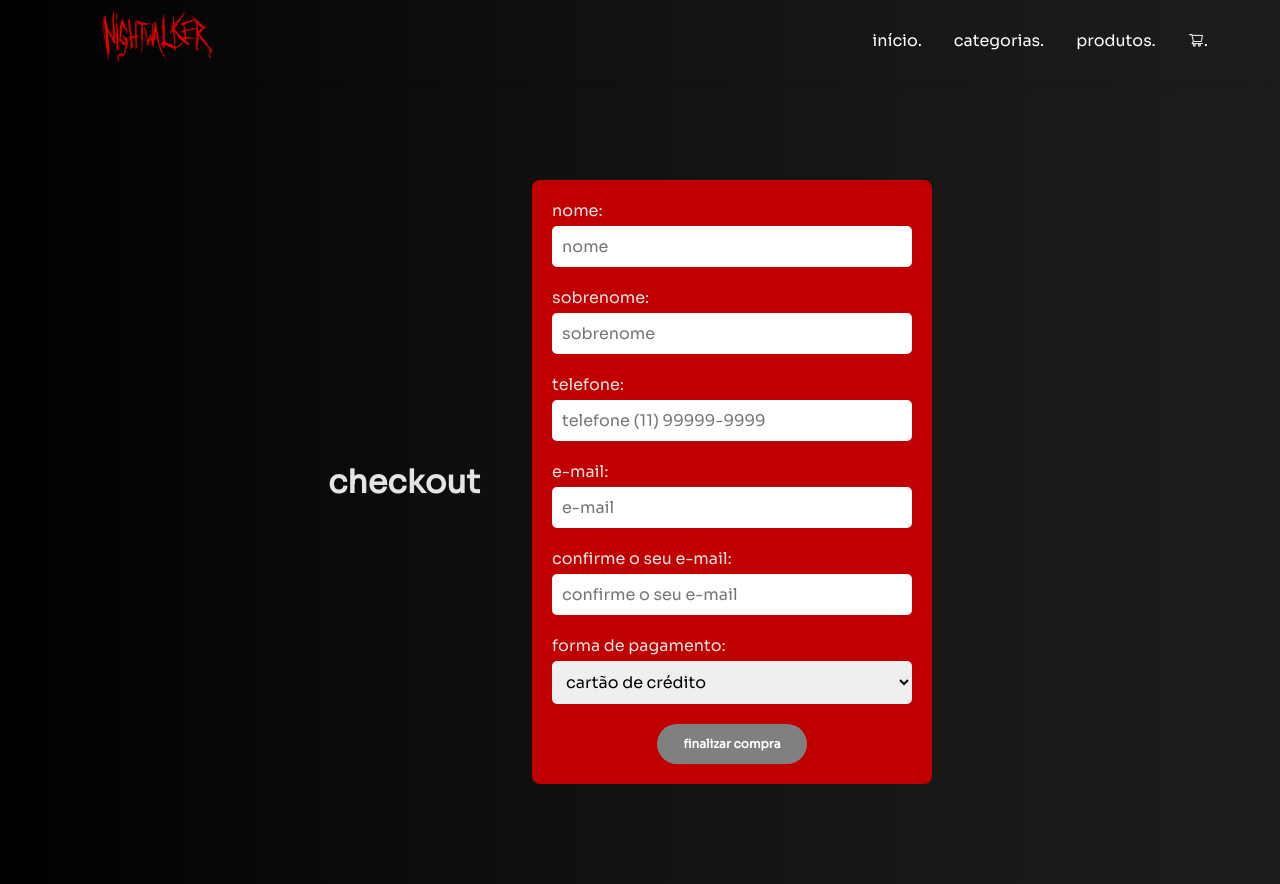
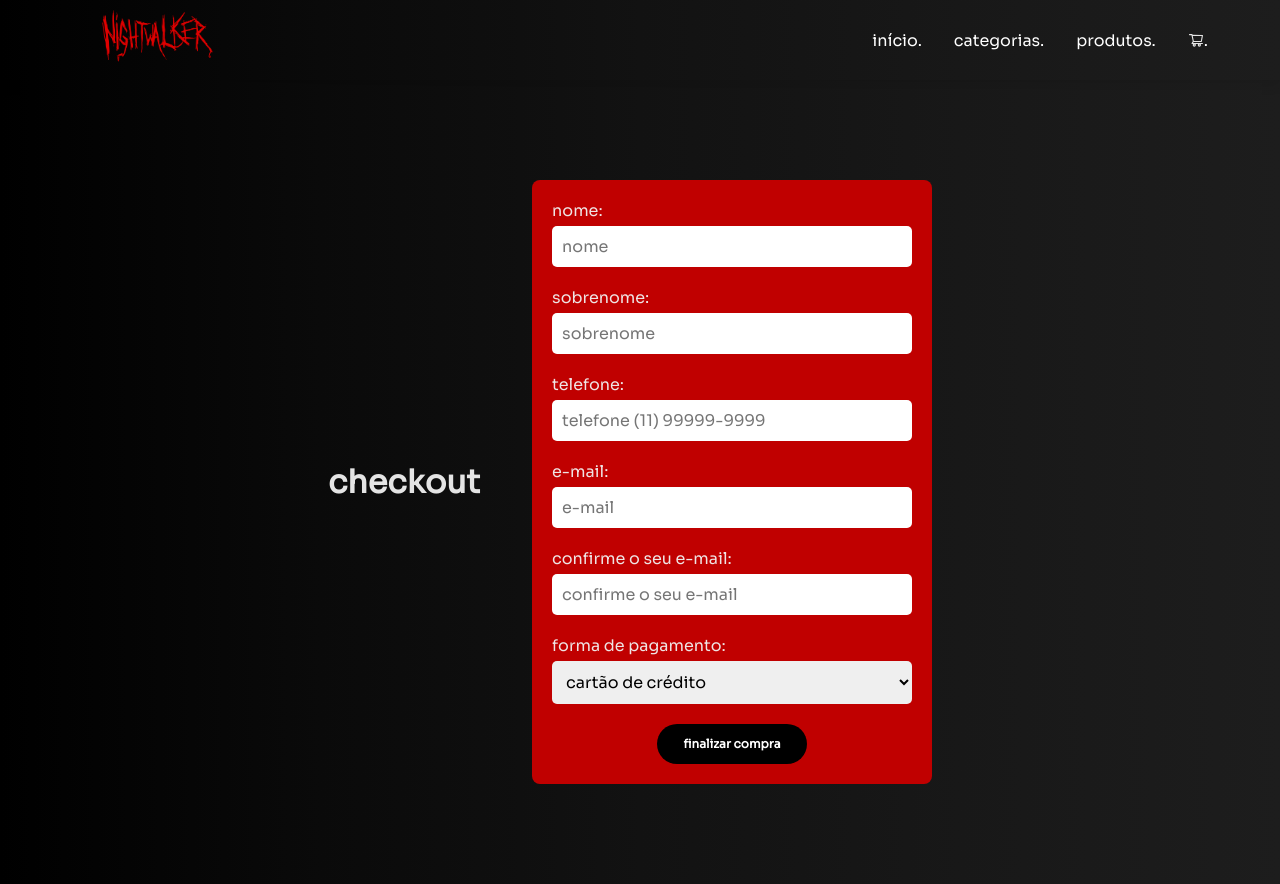
Before and after one commit to leticiaspcruz/coderhouse-reactjs, a React (Create React App) app in the folder nightwalker-store/: page /checkout in a window 1280 px wide. Built offline with nearby package versions, Linux system fonts and the light colour scheme.

Commit message:
removing style

```diff
--- a/nightwalker-store/src/pages/checkout.js
+++ b/nightwalker-store/src/pages/checkout.js
@@ -164,7 +164,6 @@ const Checkout = () => {
           )}
           <CheckoutButton type="submit"
             disabled={notFilled}
-            style={notFilled ? { background: 'grey' } : null}
           >
             finalizar compra
           </CheckoutButton>
```
